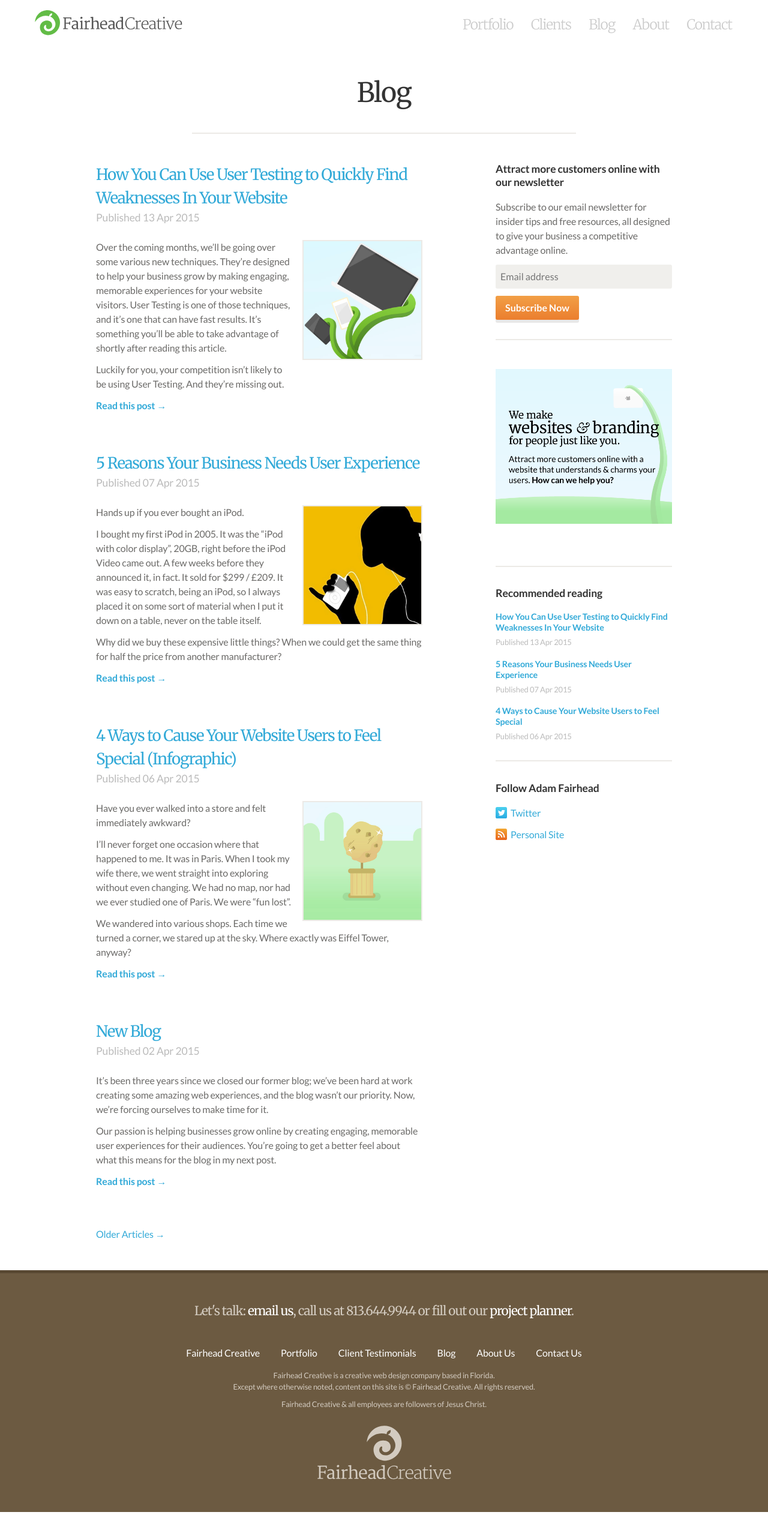
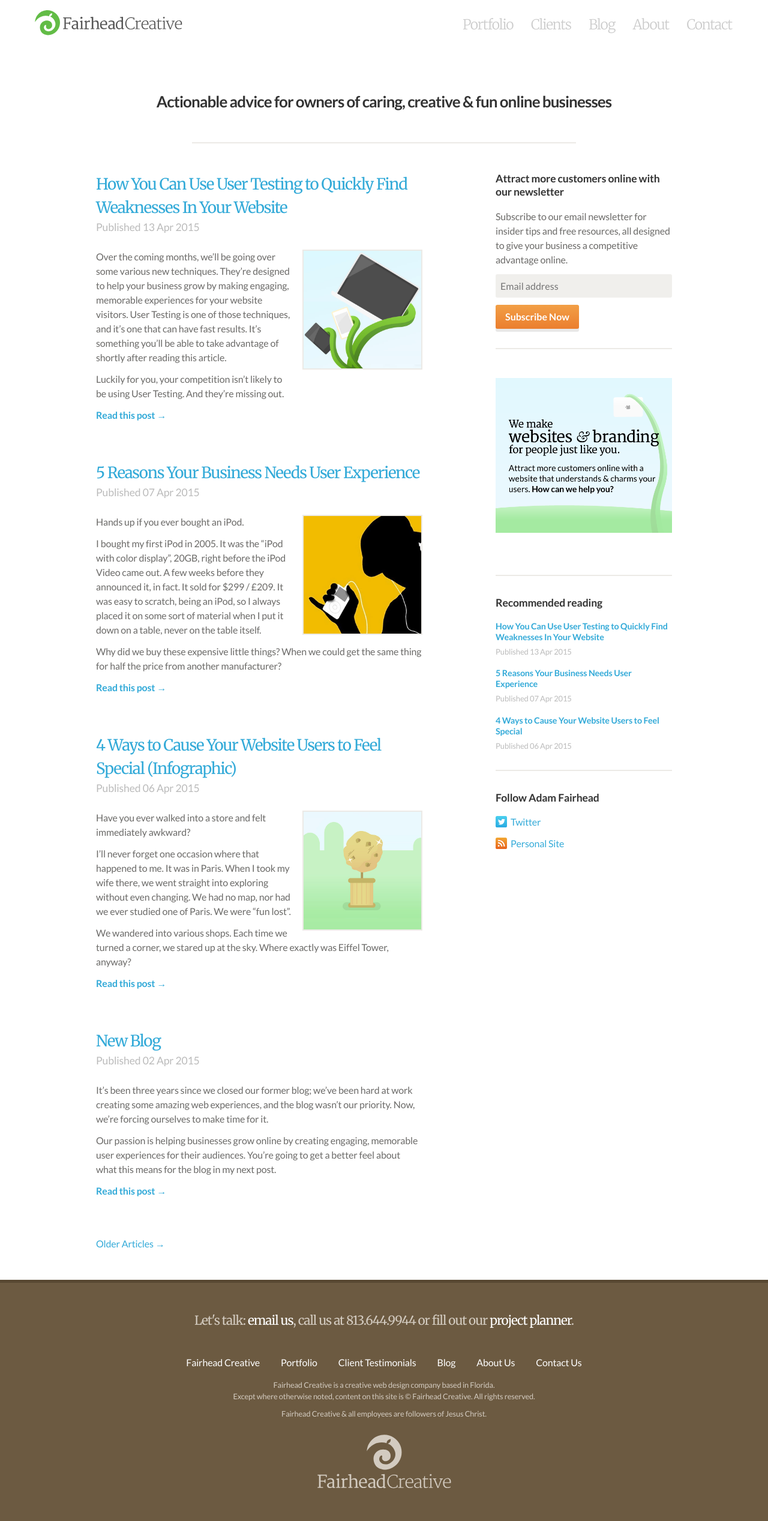
Before and after one commit to fairheadcreative/fairheadcreative, a Jekyll site: the page built from blog/index.html, in a window 1280 px wide. Shown: the whole page at 60% size. Built offline with Jekyll 4.4.1, drawn with Linux system fonts in a browser that asks for light colours; Markdown is read by kramdown in place of the engine named in the settings; the list of posts is cut into pages by our own code.

Commit message:
Update Blog title

```diff
--- a/_sass/_blog.scss
+++ b/_sass/_blog.scss
@@ -1,4 +1,12 @@
 // Article General
+
+.blog article .blog-title {
+  font-family: Lato;
+  font-weight: 700;
+  font-size: 2em;
+  margin-bottom: 2em;
+  margin-top: 1em;
+}
 
 .article,
 .blog {
--- a/blog/index.html
+++ b/blog/index.html
@@ -1,14 +1,14 @@
 ---
 layout: layout
-title: Blog
-description: Tips & updates on how to attract more customers to your website.
+title: Actionable advice for owners of caring, creative & fun online businesses
+description: Actionable advice for owners of caring, creative & fun online businesses
 class: blog
 ---
 <div class="container group">
   <div class="limiter">
     <article>
-      <header class="large-element">
-        <h1><a href="/blog">{{ page.title }}</a></h1>
+      <header>
+        <h1 class="blog-title"><a href="/blog">{{ page.title }}</a></h1>
       </header>
 
       <hr class="large-element" />
```
